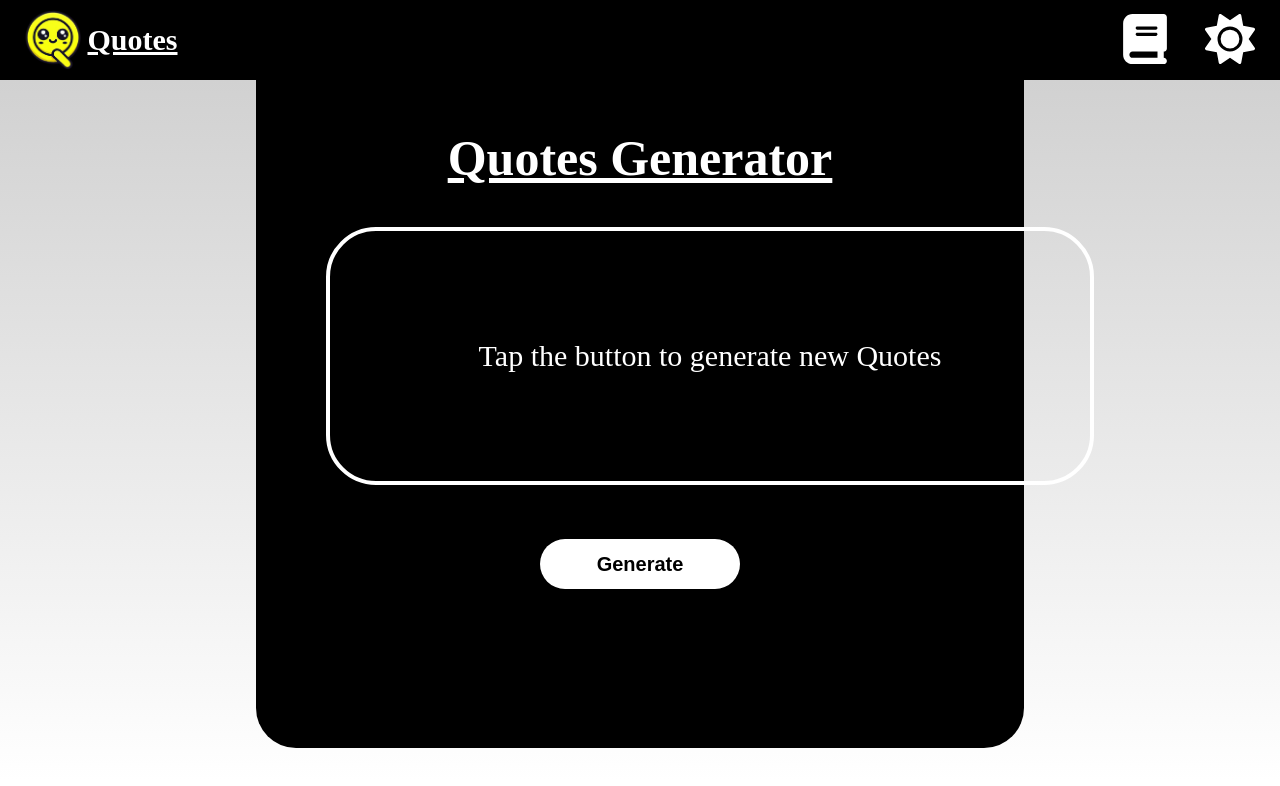
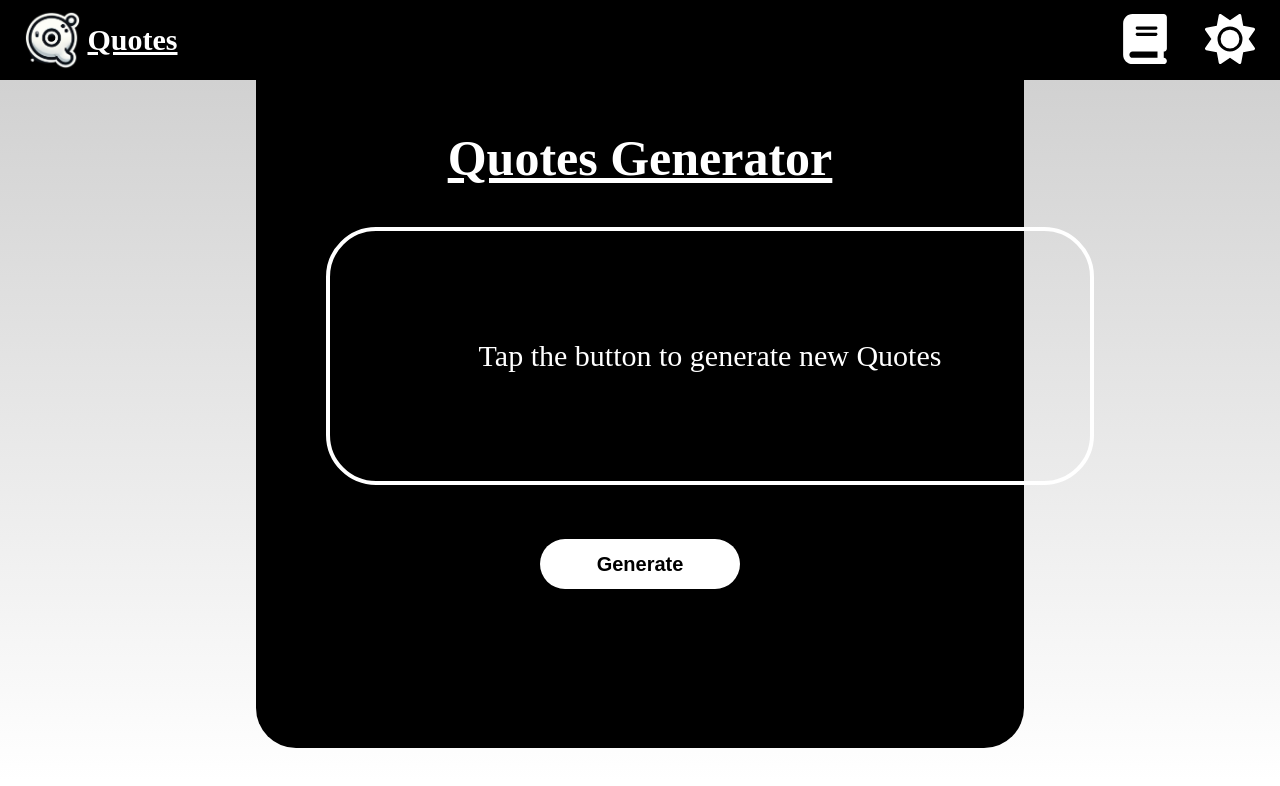
Before and after one commit to Poptale/Quote-Generator, a plain HTML site: page index.html in a window 1280 px wide. Drawn offline with Linux system fonts and the light colour scheme.

Commit message:
Update index.html

```diff
--- a/index.html
+++ b/index.html
@@ -9,7 +9,7 @@
     <div class="navBG">
     <nav>
       <div class="logo-container">
-        <img src="Logo.png" alt="Quotes" height="60px" width="60px">
+        <img src="logo2.png" alt="Quotes" height="60px" width="60px">
         <h1 class="logo-heading">
           Quotes
         </h1>
```
